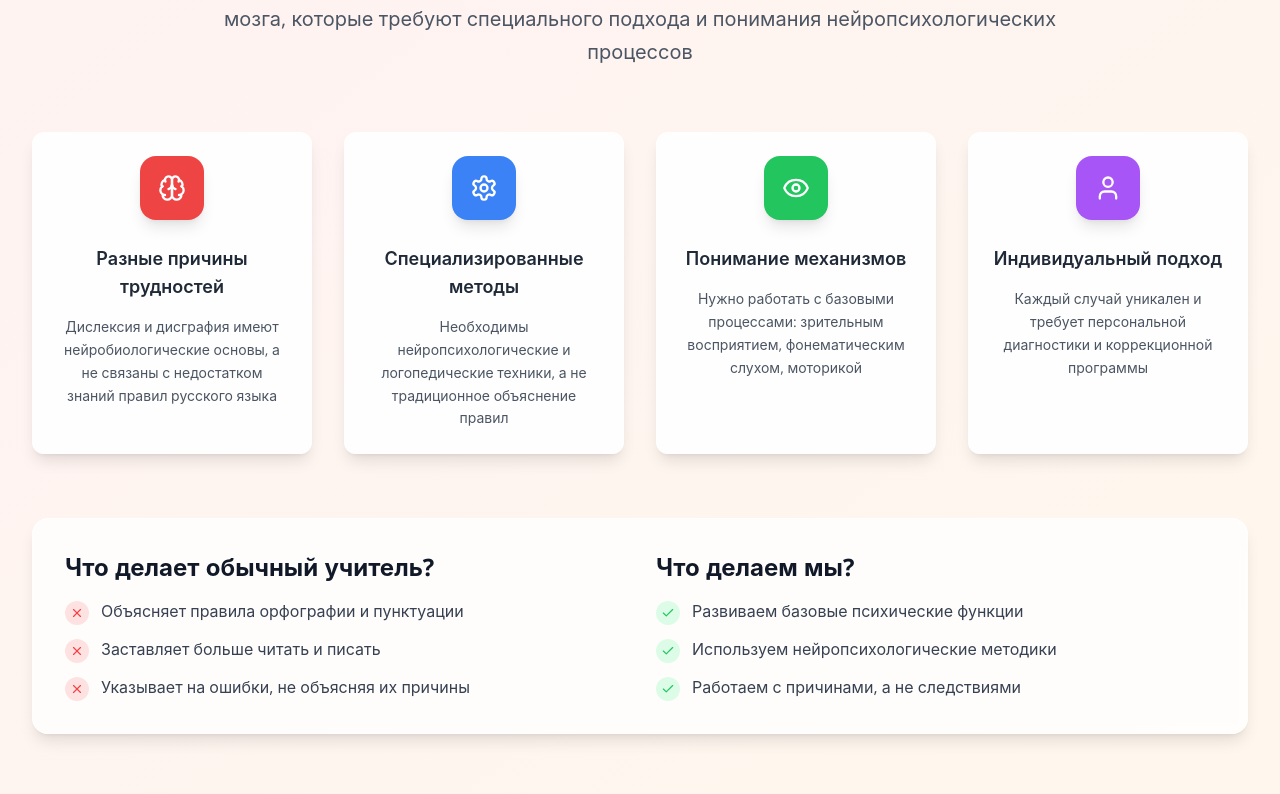
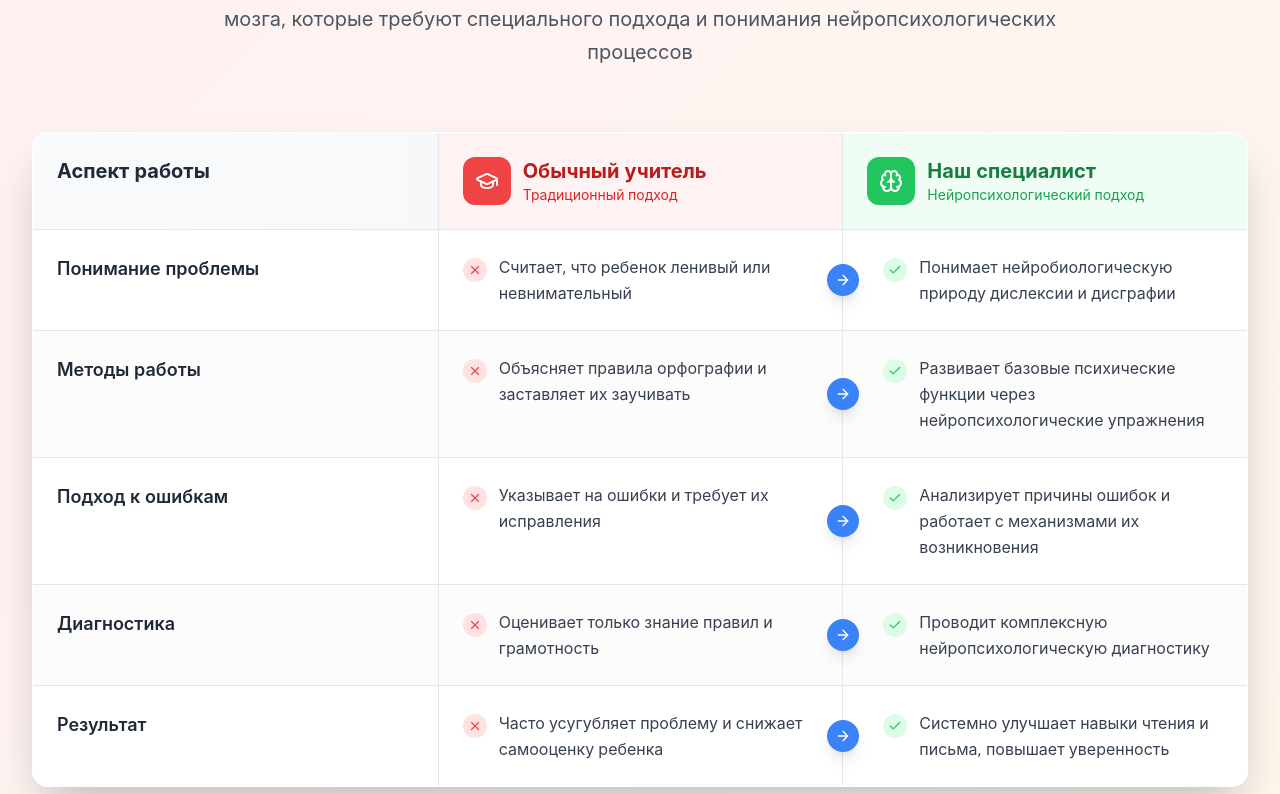
Before and after one commit to logoterria-oss/lineaschool-initiative, a React (Vite) app: page / in a window 1280 px wide. Shown: the part 4126-4920 px from the top of the page. Built offline with nearby package versions, Linux system fonts and the light colour scheme.

Commit message:
feat: улучшить структуру блока сравнения

```diff
--- a/src/components/WhyNotTeacherSection.tsx
+++ b/src/components/WhyNotTeacherSection.tsx
@@ -1,30 +1,30 @@
-import { Card } from "@/components/ui/card";
 import Icon from "@/components/ui/icon";
 
-const reasons = [
+const comparisons = [
   {
-    title: "Разные причины трудностей",
-    description: "Дислексия и дисграфия имеют нейробиологические основы, а не связаны с недостатком знаний правил русского языка",
-    icon: "Brain",
-    color: "bg-red-500"
+    category: "Понимание проблемы",
+    teacher: "Считает, что ребенок ленивый или невнимательный",
+    specialist: "Понимает нейробиологическую природу дислексии и дисграфии"
   },
   {
-    title: "Специализированные методы",
-    description: "Необходимы нейропсихологические и логопедические техники, а не традиционное объяснение правил",
-    icon: "Settings",
-    color: "bg-blue-500"
+    category: "Методы работы",
+    teacher: "Объясняет правила орфографии и заставляет их заучивать",
+    specialist: "Развивает базовые психические функции через нейропсихологические упражнения"
   },
   {
-    title: "Понимание механизмов",
-    description: "Нужно работать с базовыми процессами: зрительным восприятием, фонематическим слухом, моторикой",
-    icon: "Eye",
-    color: "bg-green-500"
+    category: "Подход к ошибкам",
+    teacher: "Указывает на ошибки и требует их исправления",
+    specialist: "Анализирует причины ошибок и работает с механизмами их возникновения"
   },
   {
-    title: "Индивидуальный подход",
-    description: "Каждый случай уникален и требует персональной диагностики и коррекционной программы",
-    icon: "User",
-    color: "bg-purple-500"
+    category: "Диагностика",
+    teacher: "Оценивает только знание правил и грамотность",
+    specialist: "Проводит комплексную нейропсихологическую диагностику"
+  },
+  {
+    category: "Результат",
+    teacher: "Часто усугубляет проблему и снижает самооценку ребенка",
+    specialist: "Системно улучшает навыки чтения и письма, повышает уверенность"
   }
 ];
 
@@ -42,70 +42,85 @@ export default function WhyNotTeacherSection() {
           </p>
         </div>
 
-        <div className="grid md:grid-cols-2 lg:grid-cols-4 gap-8 mb-16">
-          {reasons.map((reason, index) => (
-            <Card key={index} className="bg-white/90 backdrop-blur-sm border-0 shadow-lg hover:shadow-xl transition-all duration-300 hover:-translate-y-2 p-6 text-center h-full">
-              <div className={`w-16 h-16 ${reason.color} rounded-2xl flex items-center justify-center mx-auto mb-6 shadow-lg`}>
-                <Icon name={reason.icon as any} size={28} className="text-white" />
+        <div className="bg-white/90 backdrop-blur-sm rounded-2xl shadow-2xl border border-white/50 overflow-hidden">
+          {/* Header */}
+          <div className="grid grid-cols-12 bg-gradient-to-r from-gray-50 to-gray-100 border-b border-gray-200">
+            <div className="col-span-4 p-6">
+              <h3 className="text-xl font-bold text-gray-800">Аспект работы</h3>
+            </div>
+            <div className="col-span-4 p-6 bg-red-50 border-l border-gray-200">
+              <div className="flex items-center space-x-3">
+                <div className="w-12 h-12 bg-red-500 rounded-xl flex items-center justify-center">
+                  <Icon name="GraduationCap" size={24} className="text-white" />
+                </div>
+                <div>
+                  <h3 className="text-xl font-bold text-red-700">Обычный учитель</h3>
+                  <p className="text-sm text-red-600">Традиционный подход</p>
+                </div>
               </div>
-              <h3 className="text-lg font-semibold text-gray-800 mb-4">{reason.title}</h3>
-              <p className="text-gray-600 text-sm leading-relaxed">{reason.description}</p>
-            </Card>
+            </div>
+            <div className="col-span-4 p-6 bg-green-50 border-l border-gray-200">
+              <div className="flex items-center space-x-3">
+                <div className="w-12 h-12 bg-green-500 rounded-xl flex items-center justify-center">
+                  <Icon name="Brain" size={24} className="text-white" />
+                </div>
+                <div>
+                  <h3 className="text-xl font-bold text-green-700">Наш специалист</h3>
+                  <p className="text-sm text-green-600">Нейропсихологический подход</p>
+                </div>
+              </div>
+            </div>
+          </div>
+
+          {/* Comparison rows */}
+          {comparisons.map((comparison, index) => (
+            <div key={index} className={`grid grid-cols-12 ${index % 2 === 0 ? 'bg-white/50' : 'bg-gray-50/50'} border-b border-gray-200 last:border-b-0`}>
+              <div className="col-span-4 p-6">
+                <h4 className="text-lg font-semibold text-gray-800 mb-2">{comparison.category}</h4>
+              </div>
+
+              <div className="col-span-4 p-6 border-l border-gray-200 relative">
+                <div className="flex items-start space-x-3">
+                  <div className="w-6 h-6 bg-red-100 rounded-full flex items-center justify-center flex-shrink-0 mt-1">
+                    <Icon name="X" size={14} className="text-red-500" />
+                  </div>
+                  <p className="text-gray-700 leading-relaxed">{comparison.teacher}</p>
+                </div>
+              </div>
+
+              {/* Arrow */}
+              <div className="col-span-4 p-6 border-l border-gray-200 relative">
+                <div className="absolute left-0 top-1/2 transform -translate-y-1/2 -translate-x-1/2 z-10">
+                  <div className="w-8 h-8 bg-blue-500 rounded-full flex items-center justify-center shadow-lg">
+                    <Icon name="ArrowRight" size={16} className="text-white" />
+                  </div>
+                </div>
+                <div className="flex items-start space-x-3 ml-4">
+                  <div className="w-6 h-6 bg-green-100 rounded-full flex items-center justify-center flex-shrink-0 mt-1">
+                    <Icon name="Check" size={14} className="text-green-500" />
+                  </div>
+                  <p className="text-gray-700 leading-relaxed">{comparison.specialist}</p>
+                </div>
+              </div>
+            </div>
           ))}
         </div>
 
-        <div className="bg-white/80 backdrop-blur-sm rounded-2xl p-8 shadow-lg border border-white/50">
-          <div className="grid md:grid-cols-2 gap-8 items-center">
-            <div>
-              <h3 className="text-2xl font-bold text-gray-900 mb-4">
-                Что делает обычный учитель?
-              </h3>
-              <ul className="space-y-3">
-                <li className="flex items-start space-x-3">
-                  <div className="w-6 h-6 bg-red-100 rounded-full flex items-center justify-center flex-shrink-0 mt-0.5">
-                    <Icon name="X" size={14} className="text-red-500" />
-                  </div>
-                  <span className="text-gray-700">Объясняет правила орфографии и пунктуации</span>
-                </li>
-                <li className="flex items-start space-x-3">
-                  <div className="w-6 h-6 bg-red-100 rounded-full flex items-center justify-center flex-shrink-0 mt-0.5">
-                    <Icon name="X" size={14} className="text-red-500" />
-                  </div>
-                  <span className="text-gray-700">Заставляет больше читать и писать</span>
-                </li>
-                <li className="flex items-start space-x-3">
-                  <div className="w-6 h-6 bg-red-100 rounded-full flex items-center justify-center flex-shrink-0 mt-0.5">
-                    <Icon name="X" size={14} className="text-red-500" />
-                  </div>
-                  <span className="text-gray-700">Указывает на ошибки, не объясняя их причины</span>
-                </li>
-              </ul>
-            </div>
-
-            <div>
-              <h3 className="text-2xl font-bold text-gray-900 mb-4">
-                Что делаем мы?
-              </h3>
-              <ul className="space-y-3">
-                <li className="flex items-start space-x-3">
-                  <div className="w-6 h-6 bg-green-100 rounded-full flex items-center justify-center flex-shrink-0 mt-0.5">
-                    <Icon name="Check" size={14} className="text-green-500" />
-                  </div>
-                  <span className="text-gray-700">Развиваем базовые психические функции</span>
-                </li>
-                <li className="flex items-start space-x-3">
-                  <div className="w-6 h-6 bg-green-100 rounded-full flex items-center justify-center flex-shrink-0 mt-0.5">
-                    <Icon name="Check" size={14} className="text-green-500" />
-                  </div>
-                  <span className="text-gray-700">Используем нейропсихологические методики</span>
-                </li>
-                <li className="flex items-start space-x-3">
-                  <div className="w-6 h-6 bg-green-100 rounded-full flex items-center justify-center flex-shrink-0 mt-0.5">
-                    <Icon name="Check" size={14} className="text-green-500" />
-                  </div>
-                  <span className="text-gray-700">Работаем с причинами, а не следствиями</span>
-                </li>
-              </ul>
+        {/* Bottom CTA */}
+        <div className="mt-12 text-center">
+          <div className="bg-white/80 backdrop-blur-sm rounded-2xl p-8 shadow-lg border border-white/50 max-w-4xl mx-auto">
+            <h3 className="text-2xl font-bold text-gray-900 mb-4">
+              Важно понимать разницу!
+            </h3>
+            <p className="text-lg text-gray-600 mb-6">
+              Работа с дислексией и дисграфией требует глубоких знаний в области нейропсихологии
+              и специализированных методик коррекции
+            </p>
+            <div className="flex items-center justify-center space-x-4">
+              <Icon name="Lightbulb" size={24} className="text-yellow-500" />
+              <span className="text-gray-700 font-medium">
+                Поэтому так важно обратиться к профильному специалисту
+              </span>
             </div>
           </div>
         </div>
```
